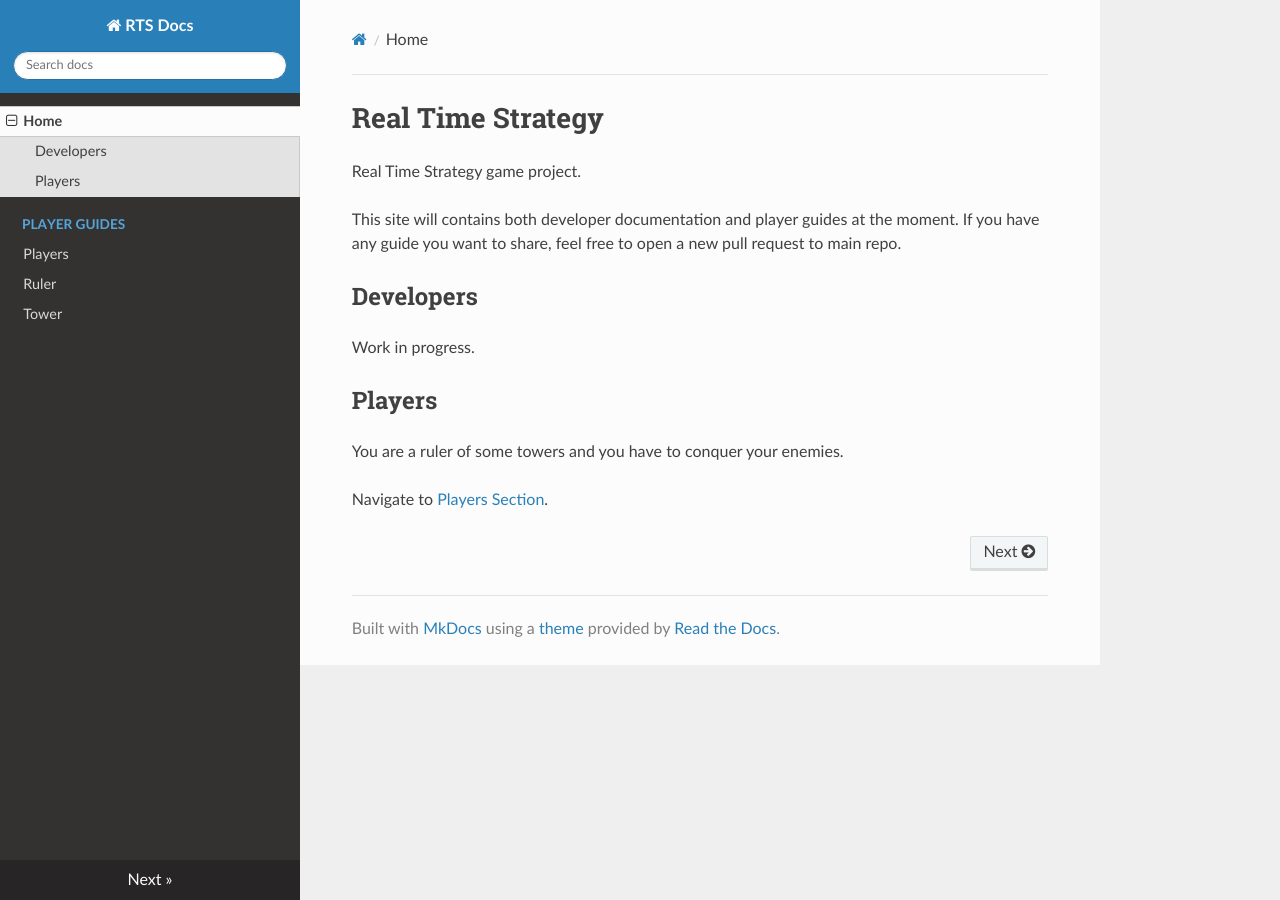
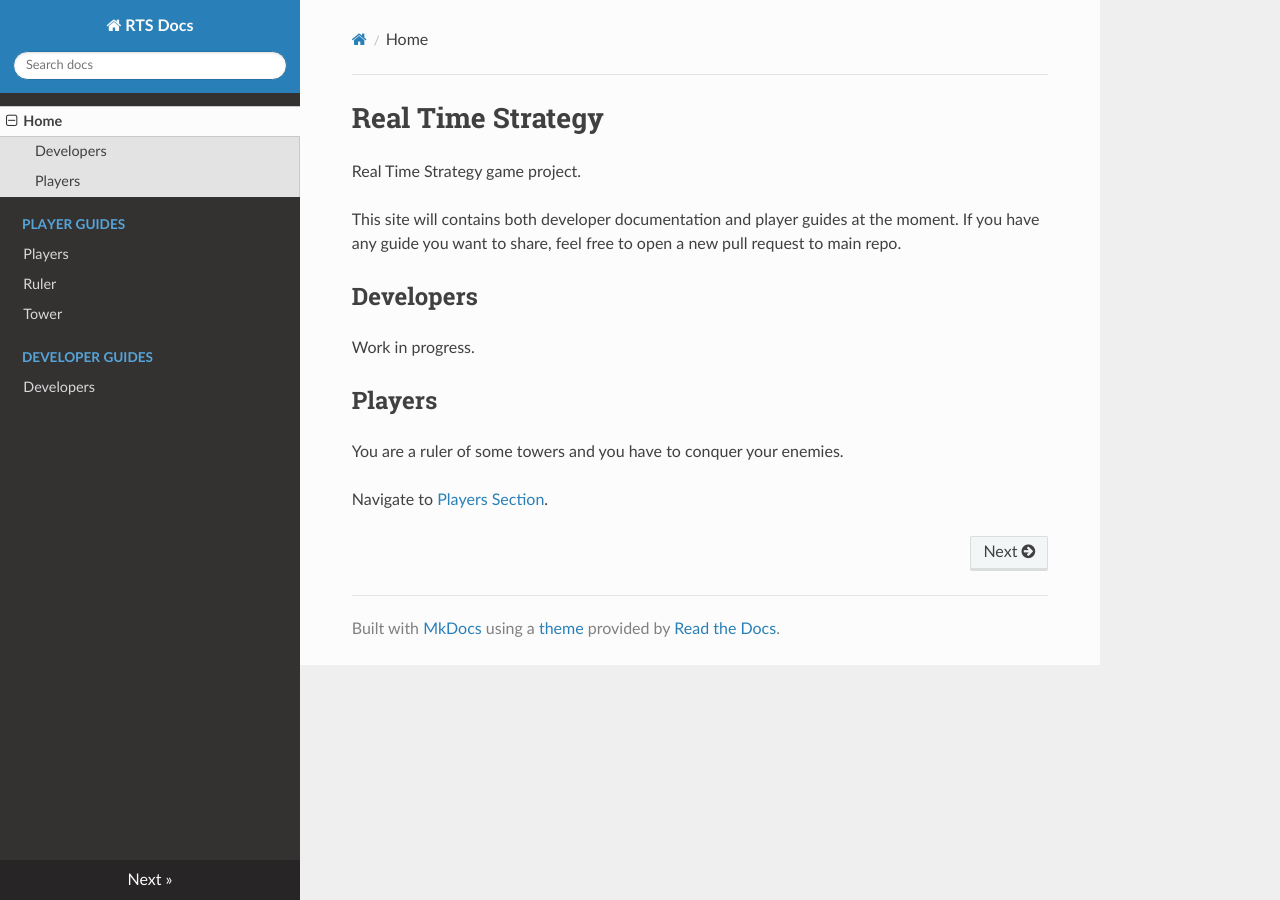
Before and after one commit to Daniele-Tentoni/rts, an MkDocs documentation site: the page built from docs/index.md, in a window 1280 px wide. Built offline with MkDocs 1.6.1, drawn with Linux system fonts in a browser that asks for light colours; nearby versions of some CDN libraries.

Commit message:
doc(developer): create developer menu

```diff
--- a/mkdocs.yml
+++ b/mkdocs.yml
@@ -7,5 +7,7 @@ nav:
       - "Players": "players/index.md"
       - "Ruler": "players/ruler.md"
       - "Tower": "players/tower.md"
+  - "Developer Guides":
+      - "Developers": "developers/index.md"
 
 theme: readthedocs
```
